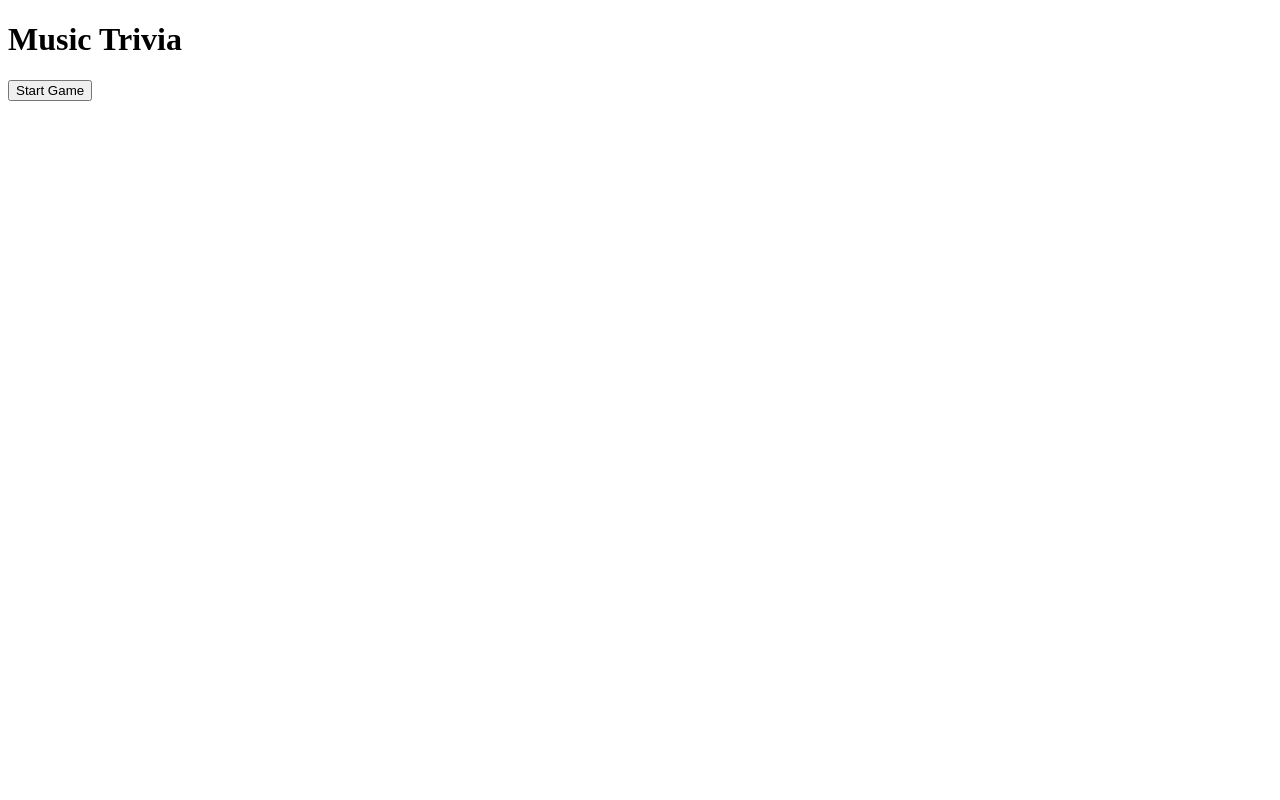
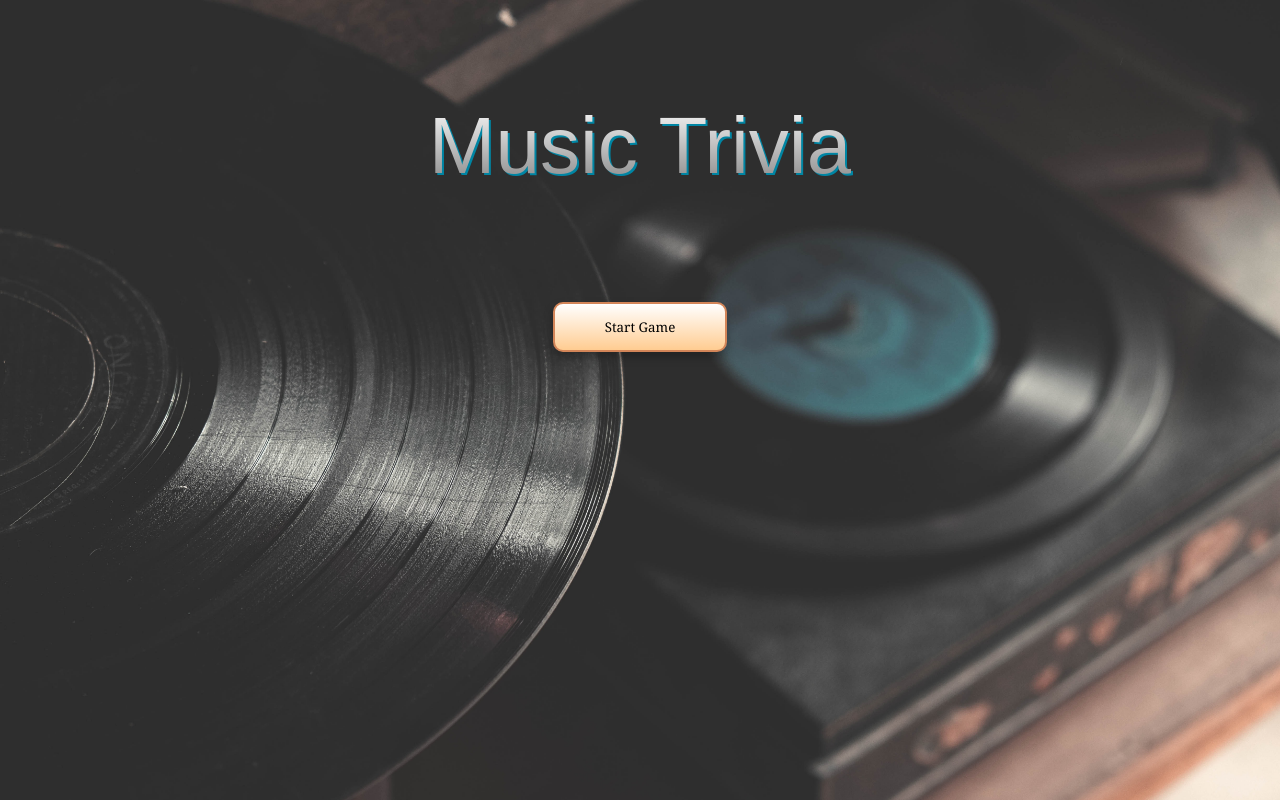
Before and after one commit to fluturecode/Music_Quiz_App-React-TypeScript-Styled-Components, a React (Create React App) app: page / in a window 1280 px wide. Built offline with nearby package versions, Linux system fonts and the light colour scheme.

Commit message:
added all styling

```diff
--- /dev/null
+++ b/src/App.styles.ts
@@ -0,0 +1,72 @@
+import styled, { createGlobalStyle } from "styled-components"
+import BGImage from "./images/recordPlayer.jpg"
+
+export const GlobalStyle = createGlobalStyle`
+
+html {
+height: 100;
+}
+
+body {
+  background-image: url(${BGImage});
+  background-size: cover;
+  margin: 0;
+  padding: 0 20px;
+  display: flex;
+  justify-content: center;
+}
+
+* {
+  box-sizing: border-box;
+  font-family: "Georgia", sans-serif
+}
+`
+
+export const Wrapper = styled.div`
+	display: flex;
+	flex-direction: column;
+	align-items: center;
+
+	> p {
+		color: #fff;
+	}
+
+	.score {
+		color: #fff;
+		font-size: 2rem;
+		margin: 0;
+	}
+
+	h1 {
+		font-family: Fascinate Impact, Haettenschweiler, "Arial Narrow Bold",
+			sans-serif;
+		background-image: linear-gradient(180deg, #fff, gray);
+		background-size: 100%;
+		background-clip: text;
+		-webkit-background-clip: text;
+		-webkit-text-fill-color: transparent;
+		-moz-background-clip: text;
+		-moz-text-fill-color: transparent;
+		filter: drop-shadow(2px 2px #0085a3);
+		font-size: 5rem;
+		font-weight: 400;
+		text-align: center;
+		margin: 100px;
+	}
+
+	.start,
+	.next {
+		cursor: pointer;
+		background: linear-gradient(180deg, #fff, #ffcc91);
+		border: 2px solid #d38558;
+		box-shadow: 0px 5px 10px rgba(0, 0, 0, 0.25);
+		border-radius: 10px;
+		height: 50px;
+		margin: 10px 0;
+		padding: 0 50px;
+	}
+
+	.start {
+		max-width: 200px;
+	}
+`
--- a/src/App.tsx
+++ b/src/App.tsx
@@ -1,5 +1,6 @@
 import React, { useState } from "react"
 import { Difficulty, fetchQuizQuestions, QuestionState } from "./API"
+import { GlobalStyle, Wrapper } from "./App.styles"
 import QuestionCard from "./components/QuestionCard"
 
 export type AnswerObject = {
@@ -67,13 +68,15 @@ const App = () => {
 
 	return (
 		<>
+			<GlobalStyle />
+			<Wrapper>
 				<h1>Music Trivia</h1>
 				{gameOver || userAnswers.length === TOTAL_QUESTIONS ? (
 					<button className='start' onClick={startTrivia}>
 						Start Game
 					</button>
 				) : null}
-			{!gameOver ? <p className='score'>Score:</p> : null}
+				{!gameOver ? <p className='score'>Score: {score}</p> : null}
 				{loading && <p>Loading Questions...</p>}
 				{!loading && !gameOver && (
 					<QuestionCard
@@ -93,6 +96,7 @@ const App = () => {
 						Next Question
 					</button>
 				) : null}
+			</Wrapper>
 		</>
 	)
 }
```
Also changed, not shown: src/images/recordPlayer.jpg (added), 1 other file (tests, documents, lock files or other folders). Lines whose indentation alone changed are shown as unchanged.
